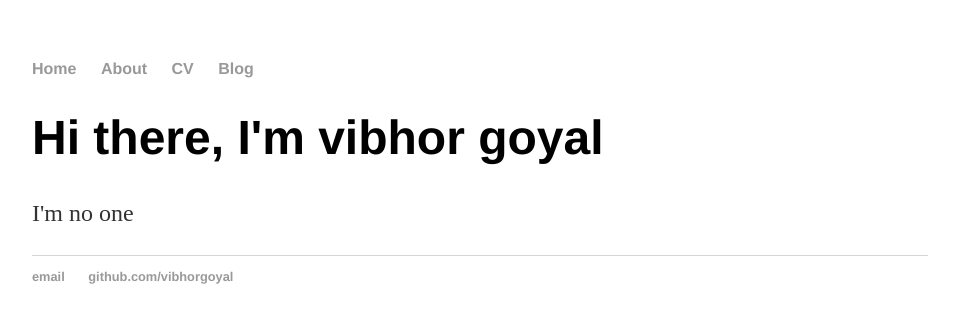
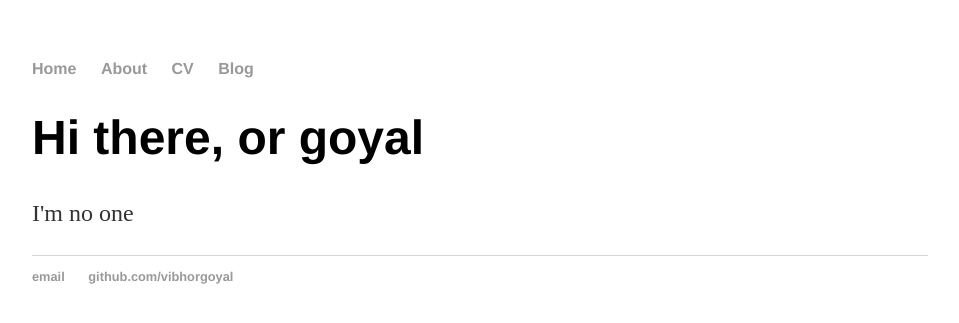
Before and after one commit to vibhorgoyal/vibhorgoyal.github.io, a Jekyll site: the page built from index.html, in a window 1280 px wide. Shown: the top 323 px of the page, without its empty margins (160-1119 px from the left). Built offline with Jekyll 4.4.1, drawn with Linux system fonts in a browser that asks for light colours.

Commit message:
Update index.html

```diff
--- a/index.html
+++ b/index.html
@@ -3,6 +3,6 @@ layout: default
 title: ACE pocket
 ---
 <div class="blurb">
-	<h1>Hi there, I'm vibhor goyal</h1>
+	<h1>Hi there, or goyal</h1>
 	<p>I'm no one</p>
 </div><!-- /.blurb -->
```
